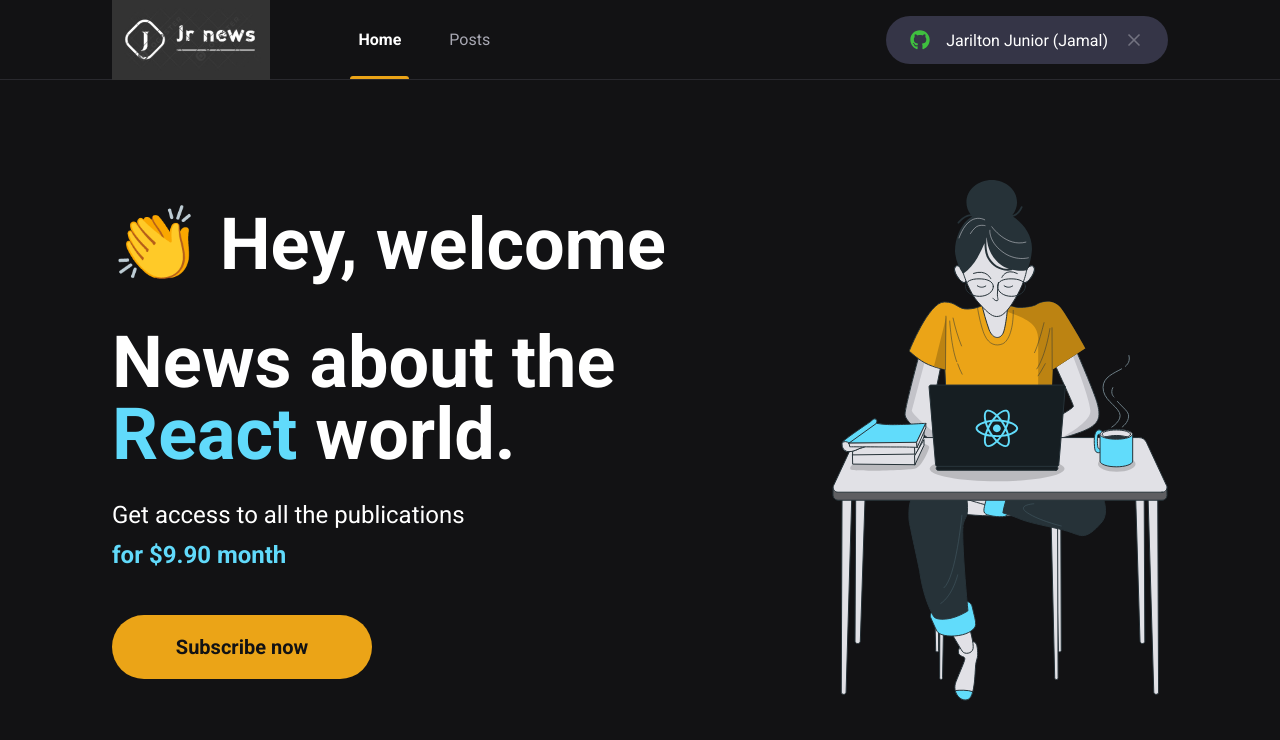
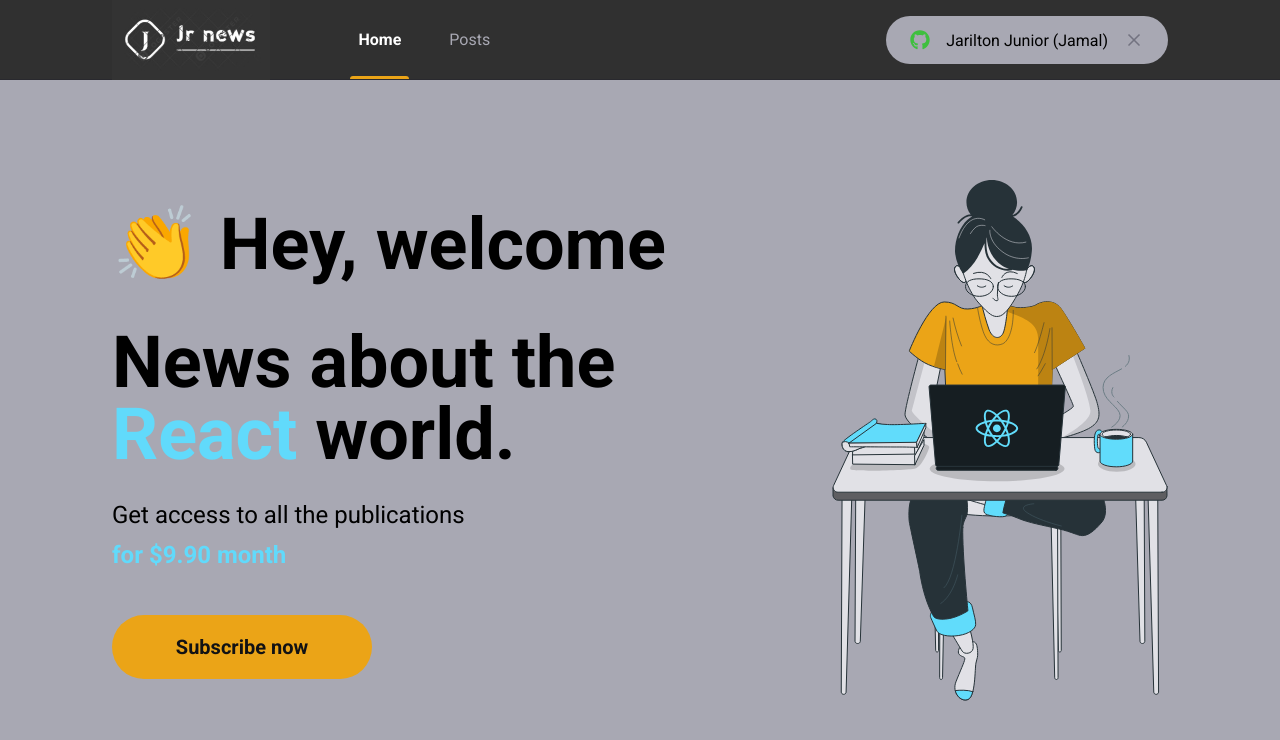
Before and after one commit to jarilton/JrNews, a Next.js app: page / in a window 1280 px wide. Shown: the top 740 px of the page. Built offline with nearby package versions, Linux system fonts and the light colour scheme.

Commit message:
Ajustes no css da app geral e conf Stripe API

```diff
--- a/src/components/Header/SignInButton/styles.module.scss
+++ b/src/components/Header/SignInButton/styles.module.scss
@@ -1,7 +1,7 @@
 .signInButton {
     height: 3rem;
     border-radius: 3rem;
-    background: var(--gray-850);
+    background: var(--gray-300);
     border: 0;
     padding: 0 1.5rem;
 
@@ -9,7 +9,7 @@
     align-items: center;
     justify-content: center;
 
-    color: var(--white);
+    color: #000;
 
     svg {
         width: 20px;
--- a/src/components/Header/styles.module.scss
+++ b/src/components/Header/styles.module.scss
@@ -1,6 +1,8 @@
 .headerContainer{
     height: 5rem;
     border-bottom: 1px solid var(--gray-800);
+    /* background: var(--gray-800); */
+    background-color: #303030;
 }
 
 .headerContent{
--- a/src/pages/Home.module.scss
+++ b/src/pages/Home.module.scss
@@ -11,6 +11,7 @@
 
 .hero {
     max-width: 600px;
+    color: #000;
 
     > span {
         font-size: 4.5rem;
--- a/src/styles/global.scss
+++ b/src/styles/global.scss
@@ -30,7 +30,7 @@
 }
 
 body {
-    background: var(--gray-900);
+    background: var(--gray-300);
     color: var(--white);
 }
 
```
